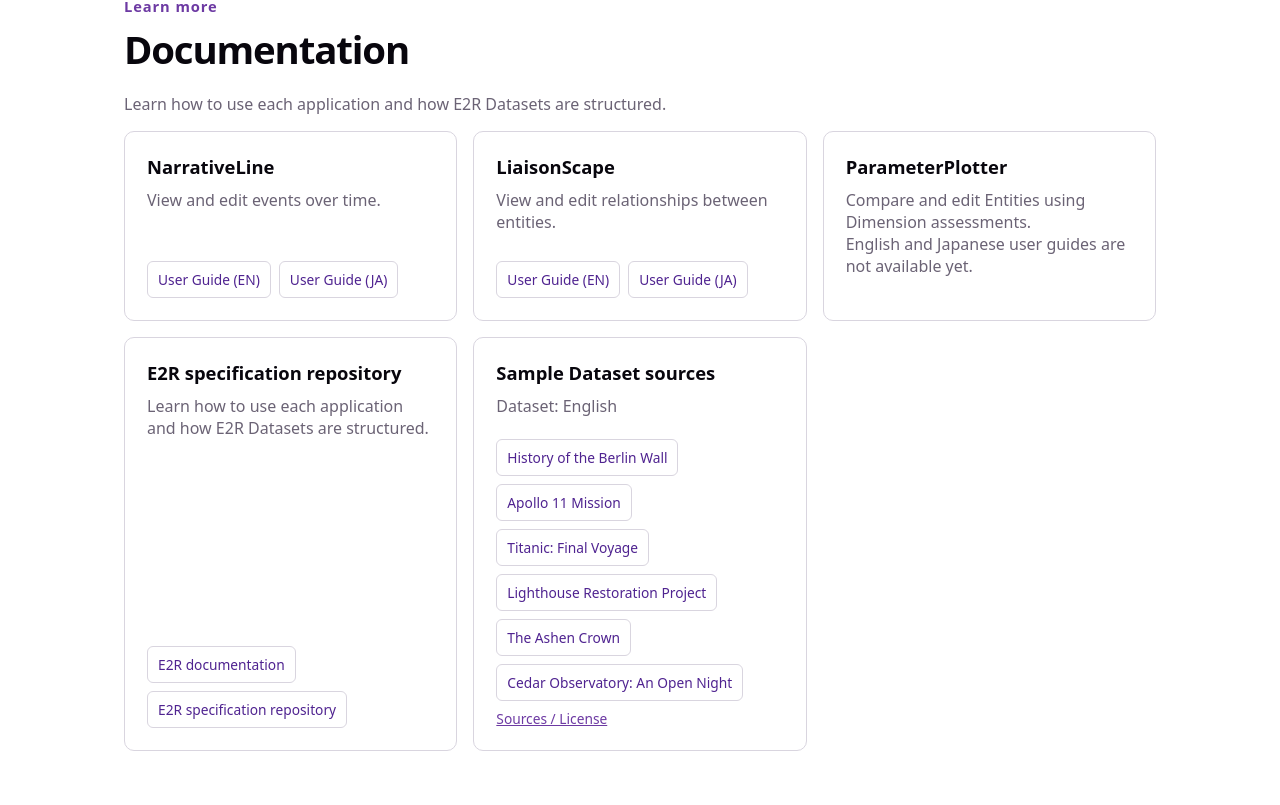
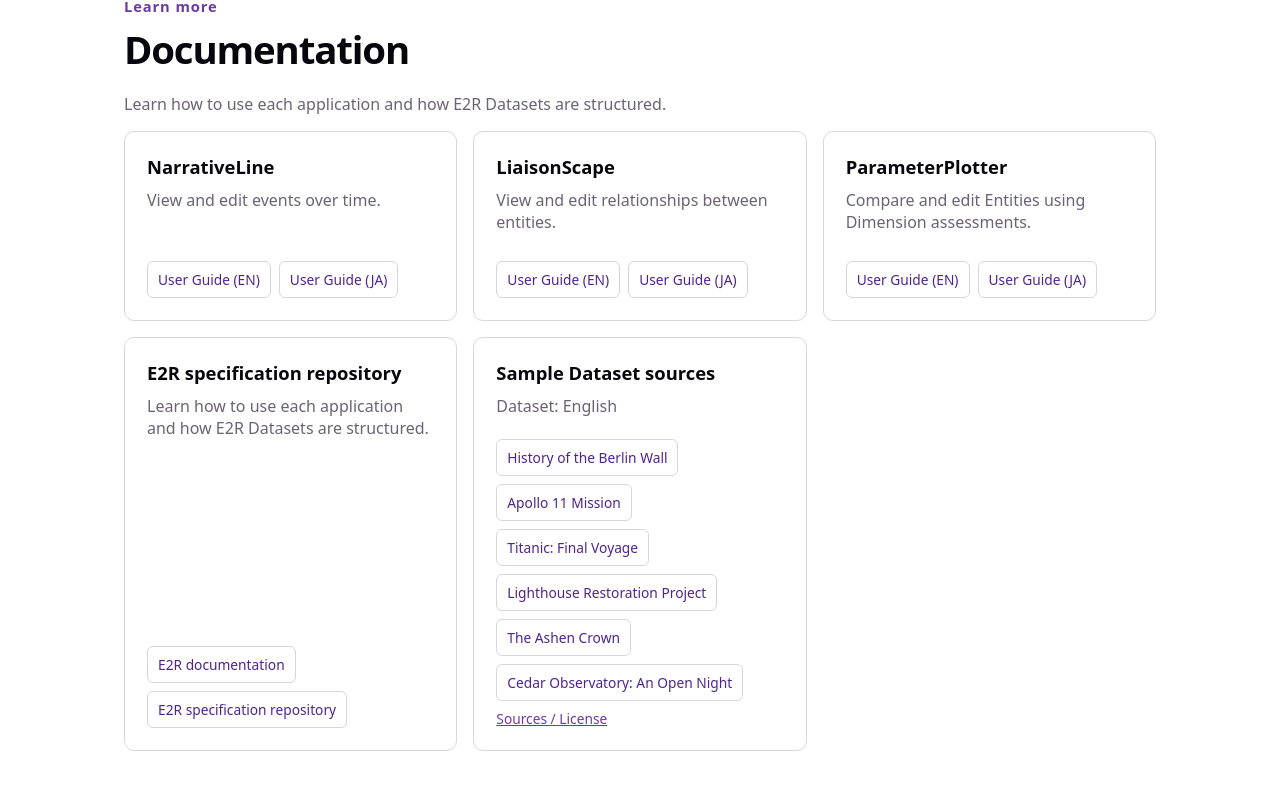
Before and after one commit to sukoyaka-dopeness/e2r-hub, a React (Vite) app: page / in a window 1280 px wide. Shown: the part 3535-4340 px from the top of the page. Built offline with nearby package versions, Linux system fonts and the light colour scheme; no server answers.

Commit message:
Link ParameterPlotter user guides from Hub

```diff
--- a/src/App.tsx
+++ b/src/App.tsx
@@ -1,7 +1,7 @@
 import { useEffect, useRef, useState } from 'react'
 import type { ReactNode } from 'react'
 import './App.css'
-import { parameterPlotterHandoffHref, resolveHandoffUrl } from './services/parameterPlotterHandoff'
+import { parameterPlotterGuideHref, parameterPlotterHandoffHref, resolveHandoffUrl } from './services/parameterPlotterHandoff'
 
 type Locale = 'en' | 'ja'
 
@@ -84,7 +84,7 @@ const copy = {
     parameterPlotterAction: 'Compare and edit Dimension assessments',
     parameterPlotterDescription: 'Compare and edit Entities using Dimension assessments.',
     parameterPlotterUnavailable: 'The public application URL is not configured.',
-    parameterPlotterGuideUnavailable: 'English and Japanese user guides are not available yet.',
+    parameterPlotterGuideUnavailable: 'Guide links appear when the application URL is configured.',
     mobileNote: 'Editing is best on a desktop screen.',
     tryIt: 'Try real examples',
     berlinTitle: 'History of the Berlin Wall',
@@ -147,7 +147,7 @@ const copy = {
     parameterPlotterAction: '評価軸でEntityを比較・編集',
     parameterPlotterDescription: 'Dimension / Assessmentを使ってEntityを比較・編集できます。',
     parameterPlotterUnavailable: '公開アプリURLはまだ設定されていません。',
-    parameterPlotterGuideUnavailable: '英語・日本語のユーザーガイドはまだありません。',
+    parameterPlotterGuideUnavailable: 'アプリのURLが設定されるとガイドへのリンクが表示されます。',
     timeline: '年表',
     relationshipDiagram: '相関図',
     narrativeAction: '年表を見たり、作ったり',
@@ -459,7 +459,12 @@ function App() {
             <article className="documentation-card">
               <h3>{text.parameterPlotterTitle}</h3>
               <p>{text.parameterPlotterDescription}</p>
-              <p className="documentation-unavailable">{text.parameterPlotterGuideUnavailable}</p>
+              {parameterPlotterUrl ? (
+                <div className="documentation-actions">
+                  <ExternalLink href={parameterPlotterGuideHref(parameterPlotterUrl, 'en')}>{landing.guide} (EN)</ExternalLink>
+                  <ExternalLink href={parameterPlotterGuideHref(parameterPlotterUrl, 'ja')}>{landing.guide} (JA)</ExternalLink>
+                </div>
+              ) : <p className="documentation-unavailable">{text.parameterPlotterGuideUnavailable}</p>}
             </article>
             <article className="documentation-card">
               <h3>{text.specificationRepo}</h3>
--- a/src/services/parameterPlotterHandoff.ts
+++ b/src/services/parameterPlotterHandoff.ts
@@ -21,3 +21,10 @@ export function parameterPlotterHandoffHref(applicationUrl: string, datasetUrl:
   target.hash = new URLSearchParams([['datasetUrl', datasetUrl], ['locale', locale]]).toString()
   return target.toString()
 }
+
+export function parameterPlotterGuideHref(applicationUrl: string, locale: Locale) {
+  const base = new URL(applicationUrl)
+  base.hash = ''
+  if (!base.pathname.endsWith('/')) base.pathname += '/'
+  return new URL(`docs/user-guide-${locale}.html`, base).toString()
+}
```
Also changed, not shown: 3 other files (tests, documents, lock files or other folders).
